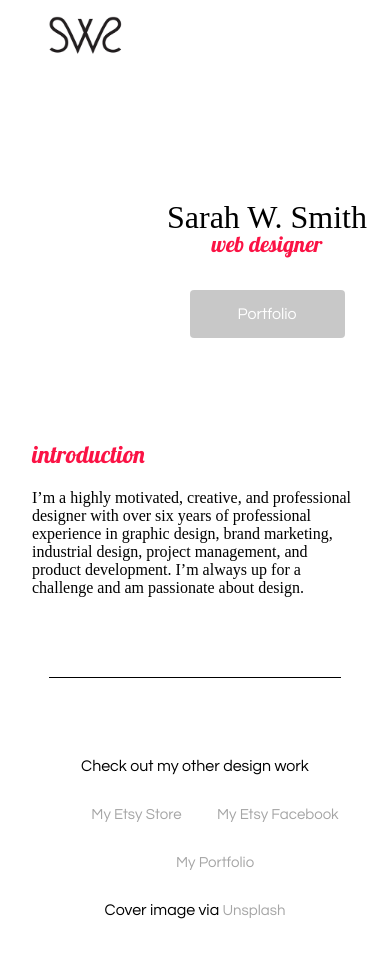
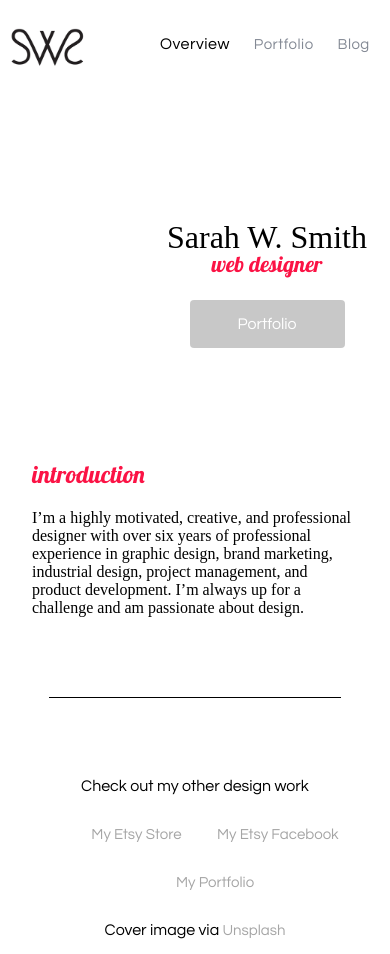
Before and after one commit to sws92014/sarah-smith-portfolio, a plain HTML site: page index.html in a window 390 px wide. Shown: the top 954 px of the page. Drawn offline with Linux system fonts and the light colour scheme; a web font is replaced by a local one.

Commit message:
media queries on overview page

```diff
--- a/css/style.css
+++ b/css/style.css
@@ -23,8 +23,15 @@ body {
 
 .top-navigation .links > li {
 	display: inline-block;
-	margin-left: 25px;
+	margin-left: 20px;
 	margin-top: 1em;
+}
+
+@media (max-width: 970px) {
+  .top-navigation .links {
+  	float: none;
+  	margin-left: 100px;
+  }
 }
 
 .top-navigation li a {
@@ -41,6 +48,13 @@ body {
 	margin-top: 1em;
 	margin-bottom: 3em;
 	margin-left: 3em;
+}
+
+@media (max-width: 970px) {
+  .top-navigation .logo {
+  	margin-left: 10px;
+  	margin-top: -40px;
+  }
 }
 
 .top-navigation .links li a:hover {
@@ -95,10 +109,29 @@ a:hover {
 	text-align: center;
 }
 
-@media (max-width: 500px) {
+@media (max-width: 970px) {
   .masthead {
   	height: 20em;
   }
+}
+
+@media (max-width: 970px) {
+  .masthead .content {
+  	margin-left: 12em;
+  }
+}
+
+@media (max-width: 970px) {
+  .masthead h1 {
+		padding-top: 8rem;
+		font-size: 2rem;
+  }
+}
+
+@media (max-width: 970px) {
+	.masthead h3 {
+		font-size: 1.375rem;
+	}
 }
 
 @media (max-width: 500px) {
@@ -154,6 +187,12 @@ button:hover a {
 @media (max-width: 500px) {
 	button {
 		margin-top: 2rem;
+	}
+}
+
+@media (max-width: 970px) {
+	button {
+		margin-top: 1rem;
 	}
 }
 
@@ -265,7 +304,7 @@ margin: 0;
 padding: 0;
 }
 
-@media (max-width: 950px) {
+@media (max-width: 970px) {
   .samples li {
   	display: block;
   }
```
